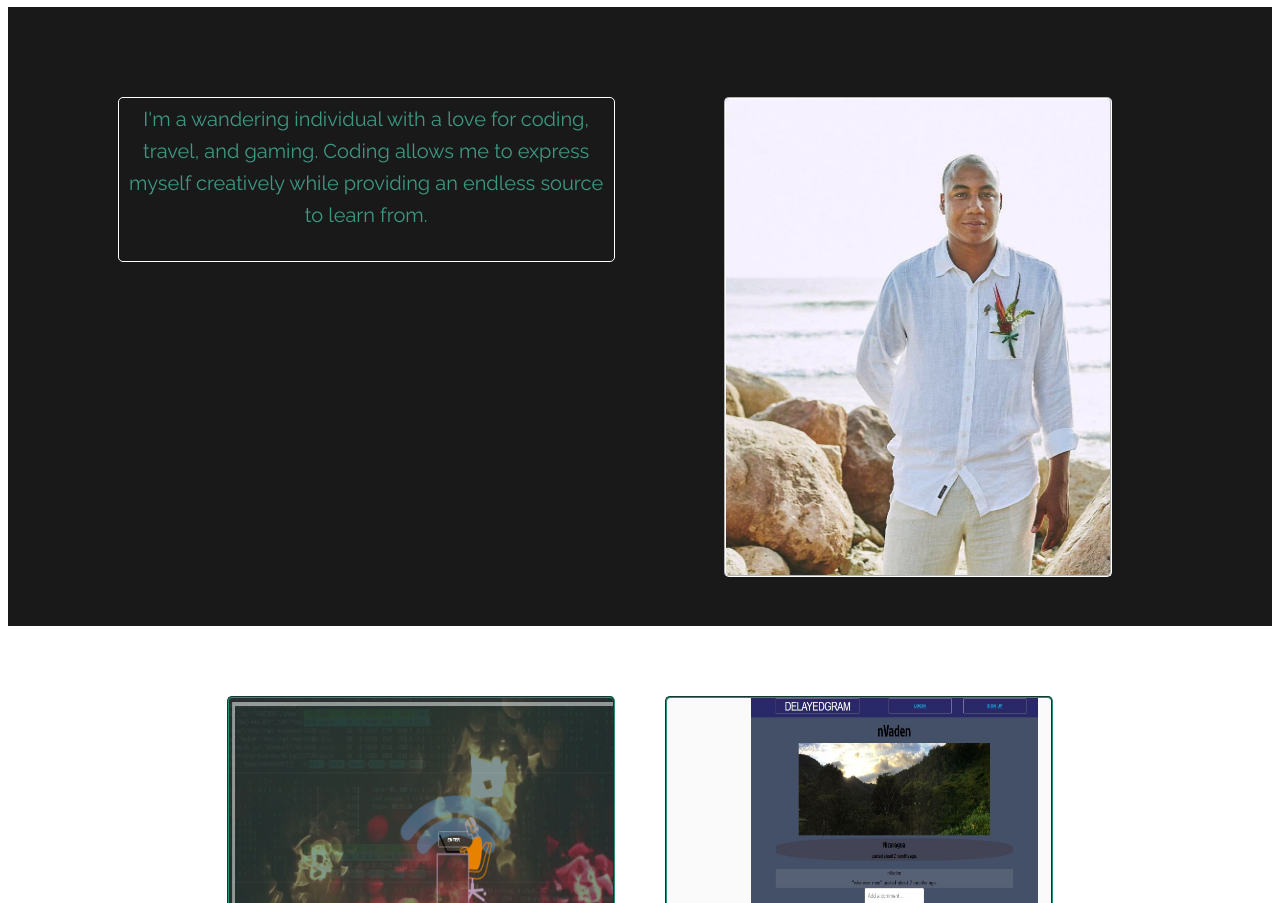
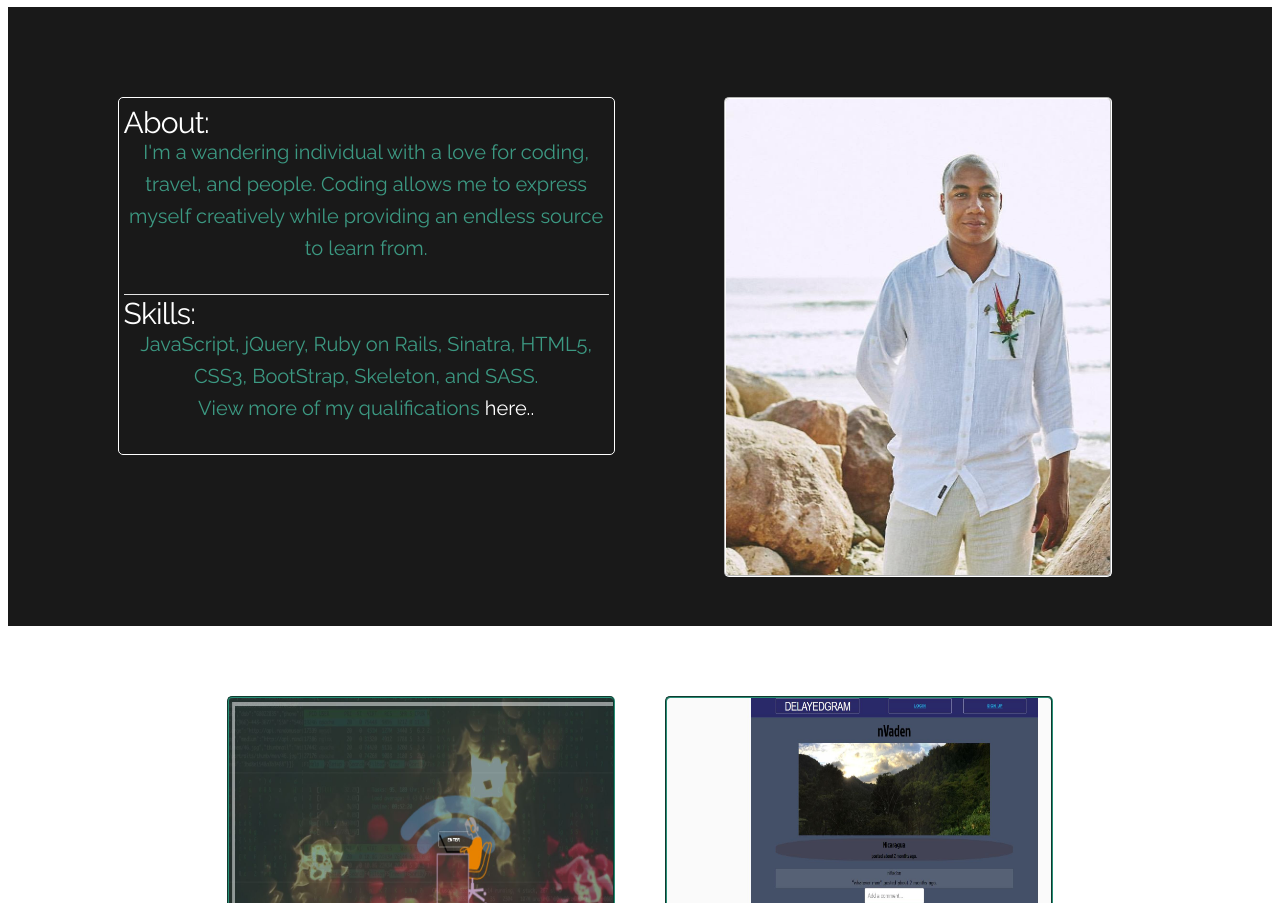
Before and after one commit to nVaden/Portfolio, a plain HTML site: page index.html in a window 1280 px wide. Shown: the part 846-1749 px from the top of the page. Drawn offline with nearby package versions, Linux system fonts and the light colour scheme; a web font is replaced by a local one.

Commit message:
About section update

```diff
--- a/default.css
+++ b/default.css
@@ -144,7 +144,9 @@
 .projects_box:hover {
   opacity: .8;
 }
-
+.about_title {
+  margin-bottom:-7px;
+}
 .delayedgram {
   background-image:url("assets/delayedgram1.JPG");
   opacity: 1;
--- a/index.html
+++ b/index.html
@@ -55,9 +55,14 @@
 				<!-- About section -->
 				<div class="row">
 					<div class="about offset-by-one five columns">
-						<p align="center">I'm a wandering individual with a love for coding, travel, and gaming.
-						Coding allows me to express myself creatively while providing an endless source to learn from.
-						<br/>
+						<h4 class="about_title"> About:</h4>
+						<p align="center">I'm a wandering individual with a love for coding, travel, and people. Coding allows me to express myself creatively while providing an endless source to learn from.
+						</p>
+						<hr style="margin-bottom:-1px"/>
+						<h4 class="about_title">Skills:</h4>
+						<p align="center"> JavaScript, jQuery, Ruby on Rails, Sinatra, HTML5, CSS3, BootStrap, Skeleton, and SASS. <br />
+						View more of my qualifications
+						<a href="#contacts" style="color:white">here..</a>
 					</p>
 				</div>
 				<div class="about_photo offset-by-one four columns">
```
Lines whose indentation alone changed are shown as unchanged.
